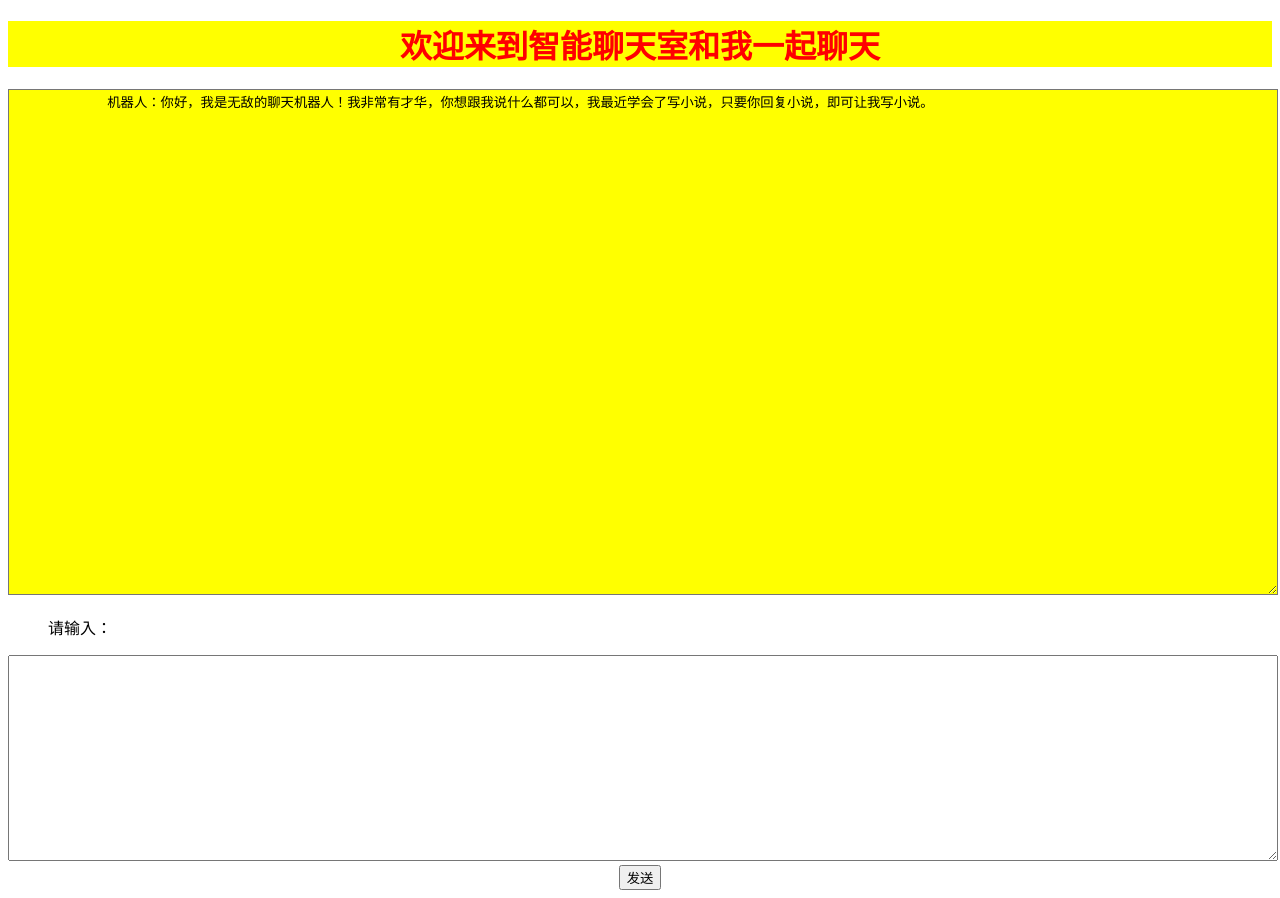
After one commit to SoftwareEHomework/ChatRoom, a Flask app: page /chatbot in a window 1280 px wide. The commit adds this page. Run offline with Flask 2, Linux system fonts and the light colour scheme.

Commit message:
实现聊天机器人的聊天界面

```diff
--- a/project/Flask_version/app.py
+++ b/project/Flask_version/app.py
@@ -1,4 +1,9 @@
-from flask import Flask , render_template , request, flash , redirect
+from flask import Flask
+from flask import redirect
+from flask import  render_template
+from flask import request
+from flask import  flash
+from flask import  url_for
 import os
 import json
 app = Flask(__name__)
@@ -24,6 +29,7 @@ def index():
 def sign_up():
 	with open('./user/user.json', 'r') as f:
 		userDict = json.load(f)
+
 	if request.method == 'POST':
 		username = request.form.get('username')
 		password = request.form.get('password')
@@ -36,17 +42,55 @@ def sign_up():
 			flash(u"输入不完整")
 		elif password != password2:
 			flash(u"密码不一致")
+		elif len(password) < 6:
+			flash(u'密码太短，不安全，请输入6位以上密码')
 		else:
 			flash(u'注册成功')
 			#保存注册账号
 			with open("./user/user.json", "w") as f:
-				userDict[username] = password
+				d = {}
+				d["password"] = password
+				userDict[username] = d
 				json.dump(userDict, f)
+
 	return render_template('sign_up.html')
-
 @app.route('/login',methods=['GET', 'POST'])
 def login():
+	if request.method == 'POST':
+		with open('./user/user.json', 'r') as f:
+			userDict = f.read()
+			userDict = json.loads(userDict)
+		username = request.form.get('username')
+		password = request.form.get('password')
+
+		#处理用户名不存在的异常
+		if username not in userDict:
+			flash(u'用户名不存在,请注册')
+		elif userDict[username]["password"] == password:
+			flash(u'登陆成功！')
+			return redirect(url_for('person', name=username))
+		else:
+			flash(u'密码错误')
 	return render_template('login.html')
+
+@app.route('/<name>')
+def person(name):
+	with open("./user/user.json", 'r') as f:
+		userDict = json.load(f)
+	friend = userDict.get("friend", 0)
+	print(friend)
+	if friend == 0:
+		my_friend = ["你当前还没有朋友"]
+	else:
+		my_friend = friend
+	return render_template('person.html', name=name, my_friend=my_friend)
+
+@app.route('/chatbot', methods=['GET', 'POST'])
+def chatbot():
+	if request.method == "POST":
+		input_text = request.form.get('input_text')
+		print(input_text)
+	return render_template('chatbot.html')
 
 if __name__ == '__main__':
 	app.run(debug = True)
--- /dev/null
+++ b/project/Flask_version/templates/chatbot.html
@@ -0,0 +1,48 @@
+<!DOCTYPE html>
+<html lang="en">
+<head>
+    <meta charset="UTF-8">
+    <title>聊天机器人</title>
+    <style>
+        h1
+        {
+            color : red;
+        }
+        #head
+        {
+            background-color : yellow;
+        }
+        #read
+        {
+            rows : 1000;
+            cols : 100;
+            height: 500px;
+            width: 100%;
+            background-color : yellow;
+            overflow : scroll;
+        }
+        #write
+        {
+            rows : 1000;
+            cols : 100;
+            height: 200px;
+            width: 100%;
+        }
+    </style>
+</head>
+<body>
+    <div id="head" align="center">
+        <h1>欢迎来到智能聊天室和我一起聊天</h1>
+    </div>
+    <div align="center">
+        <textarea id="read" readonly="readonly">
+            机器人：你好，我是无敌的聊天机器人！我非常有才华，你想跟我说什么都可以，我最近学会了写小说，只要你回复小说，即可让我写小说。
+        </textarea>
+        <ol align="left">请输入：</ol>
+        <form method="POST">
+            <textarea id="write" name="input_text"></textarea>
+            <input type="submit" value="发送">
+        </form>
+    </div>
+</body>
+</html>
--- a/project/Flask_version/templates/login.html
+++ b/project/Flask_version/templates/login.html
@@ -10,12 +10,17 @@
     </style>
 </head>
 <body>
+    <div align="center">
         <h1>智能聊天室登录界面</h1>
         <h2><a href="http://127.0.0.1:5000/sign_up">注册</a></h2>
         <form method="post">
             <label>用户名：   </label><input type="text" name="username"><br>
             <label>密码：     </label><input type="password" name = 'password'><br>
             <input type="submit" value="提交"><br>
+            {% for message in get_flashed_messages() %}
+                {{ message }}
+            {% endfor %}
         </form>
+    </div>
 </body>
 </html>
--- a/project/Flask_version/templates/sign_up.html
+++ b/project/Flask_version/templates/sign_up.html
@@ -8,6 +8,8 @@
     </style>
 </head>
 <body>
+
+    <div align="center">
         <h1>欢迎来到智能聊天室</h1>
         <h2><a href="http://127.0.0.1:5000/login">登录</a></h2>
         <form method="post">
@@ -19,5 +21,7 @@
                 {{ message }}
             {% endfor %}
         </form>
+    </div>
+
 </body>
 </html>
--- a/project/Flask_version/user/user.json
+++ b/project/Flask_version/user/user.json
@@ -1 +1 @@
-{"lyh": "123456"}
+{"lyh": {"password": "123456"}, "lx": {"password": "123456"}, "\u6d4b\u8bd5": {"password": "123456"}}
```
Also changed, not shown: project/Flask_version/templates/index.html (+5 -12 lines), project/Flask_version/templates/person.html (added, +22 -0 lines). Lines whose indentation alone changed are shown as unchanged.
